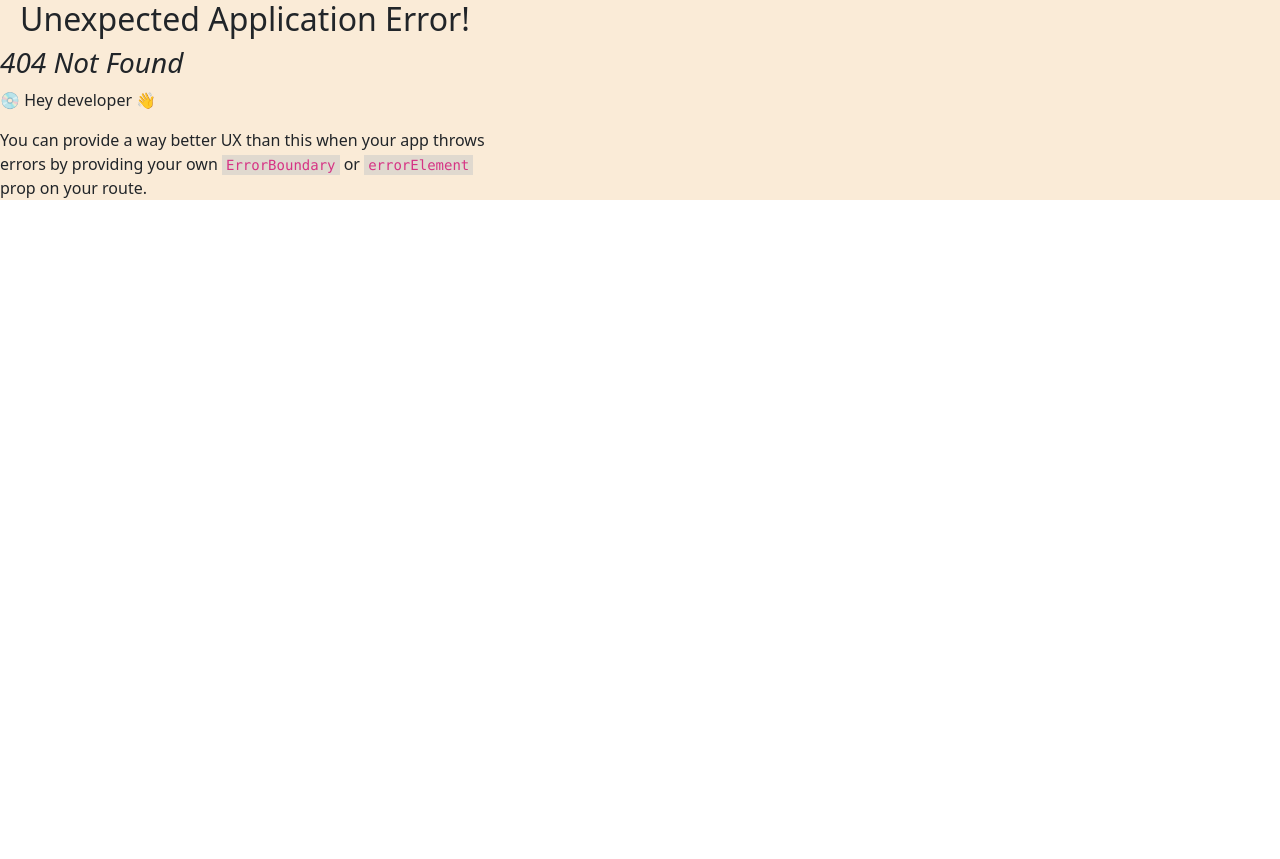
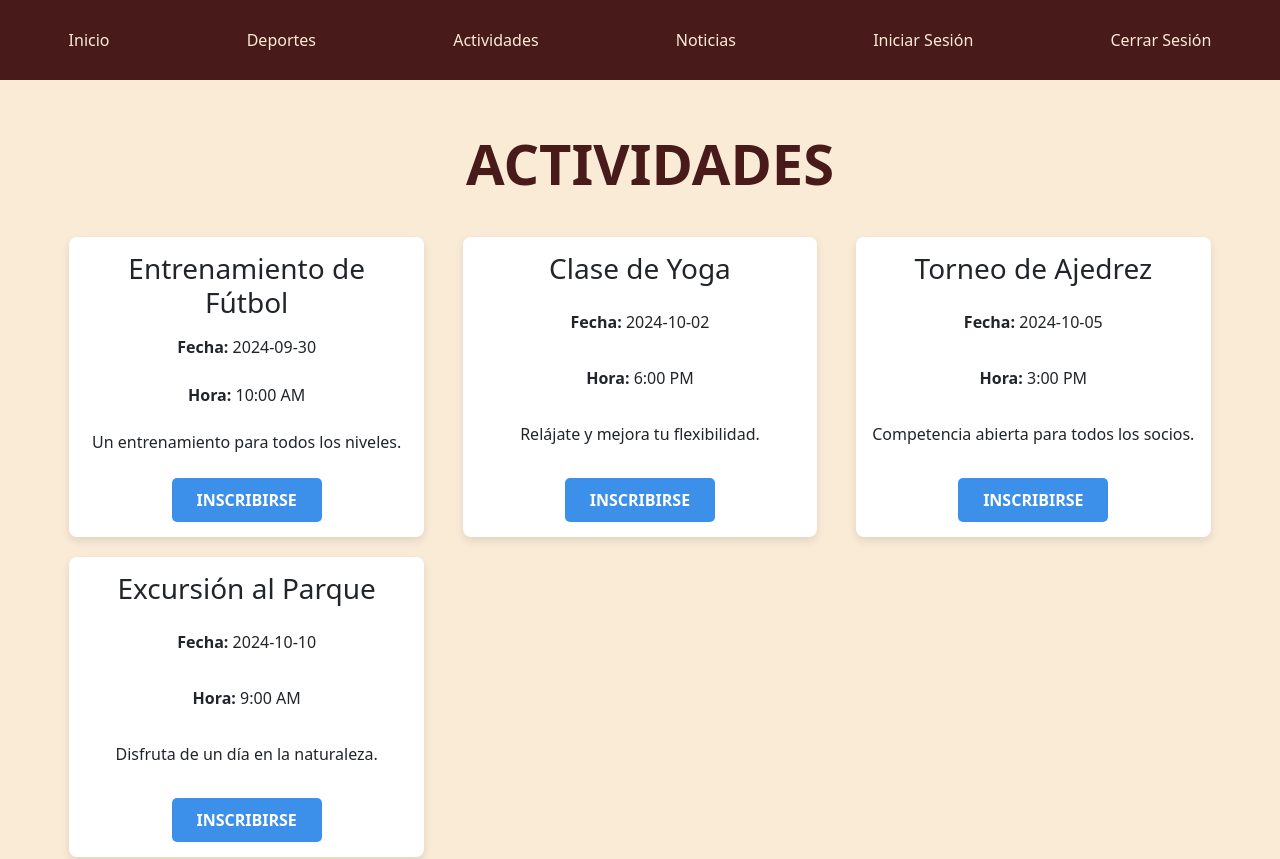
Before and after one commit to francocallegari/PPS-Club-Deportivo, a React (Vite) app in the folder React Frontend/Club-Deportivo/: page /activities in a window 1280 px wide. Before the commit this address had no page. Shown: the top 859 px of the page. Before the commit the page ends 800 px from the top, so only its background shows below. Built offline with nearby package versions, Linux system fonts and the light colour scheme.

Commit message:
created activities page

```diff
--- a/React Frontend/Club-Deportivo/src/App.jsx
+++ b/React Frontend/Club-Deportivo/src/App.jsx
@@ -8,6 +8,7 @@ import "bootstrap/dist/css/bootstrap.min.css";
 import Login from "./components/login/Login";
 import NewsGrid from "./components/newsGrid/NewsGrid";
 import NewsDetail from "./components/newsDetail/NewsDetail";
+import ActivitiesGrid from "./components/activitiesGrid/ActivitiesGrid";
 
 function App() {
   const router = createBrowserRouter([
@@ -59,6 +60,14 @@ function App() {
         </MainLayout>
       ),
     },
+    {
+      path: "/activities",
+      element: (
+        <MainLayout>
+          <ActivitiesGrid />
+        </MainLayout>
+      ),
+    },
   ]);
 
   return <RouterProvider router={router} />;
--- /dev/null
+++ b/React Frontend/Club-Deportivo/src/components/activitiesGrid/ActivitiesGrid.css
@@ -0,0 +1,17 @@
+.activities-grid {
+    display: grid;
+    grid-template-columns: repeat(auto-fill, minmax(300px, 1fr));
+    gap: 20px;
+    padding: 20px;
+    justify-items: center;
+    max-width: 1200px;
+    margin: auto;
+  }
+  .activities-title {
+    text-align: center;
+    font-size: 3.5rem;
+    margin-top: 50px;
+    margin-bottom: 20px;
+    font-weight: bold;
+    color: rgb(72, 26, 26);
+  }
--- /dev/null
+++ b/React Frontend/Club-Deportivo/src/components/activitiesGrid/ActivitiesGrid.jsx
@@ -0,0 +1,99 @@
+import React, { useState } from "react";
+import ActivityCard from "../activityCard/ActivityCard";
+import { Modal, Button } from "react-bootstrap";
+import "./ActivitiesGrid.css";
+
+const ActivitiesGrid = () => {
+  const [showModal, setShowModal] = useState(false);
+  const [selectedActivity, setSelectedActivity] = useState(null);
+
+  // Datos estáticos de ejemplo
+  const activities = [
+    {
+      id: 1,
+      title: "Entrenamiento de Fútbol",
+      date: "2024-09-30",
+      time: "10:00 AM",
+      description: "Un entrenamiento para todos los niveles.",
+      link: "/actividades/futbol-entrenamiento",
+    },
+    {
+      id: 2,
+      title: "Clase de Yoga",
+      date: "2024-10-02",
+      time: "6:00 PM",
+      description: "Relájate y mejora tu flexibilidad.",
+      link: "/actividades/clase-yoga",
+    },
+    {
+      id: 3,
+      title: "Torneo de Ajedrez",
+      date: "2024-10-05",
+      time: "3:00 PM",
+      description: "Competencia abierta para todos los socios.",
+      link: "/actividades/torneo-ajedrez",
+    },
+    {
+      id: 4,
+      title: "Excursión al Parque",
+      date: "2024-10-10",
+      time: "9:00 AM",
+      description: "Disfruta de un día en la naturaleza.",
+      link: "/actividades/excursion-parque",
+    },
+  ];
+
+  const handleSignUpClick = (activity) => {
+    setSelectedActivity(activity);
+    setShowModal(true);
+  };
+
+  const handleConfirm = () => {
+    console.log(`Inscrito en: ${selectedActivity.title}`);
+    setShowModal(false);
+    setSelectedActivity(null);
+  };
+
+  const handleCloseModal = () => {
+    setShowModal(false);
+    setSelectedActivity(null);
+  };
+
+  return (
+    <div>
+      <h2 className="activities-title">ACTIVIDADES</h2>
+      <div className="activities-grid">
+        {activities.map((activity) => (
+          <ActivityCard
+            key={activity.id}
+            title={activity.title}
+            date={activity.date}
+            time={activity.time}
+            description={activity.description}
+            link={activity.link}
+            onSignUp={() => handleSignUpClick(activity)}
+          />
+        ))}
+      </div>
+
+      <Modal show={showModal} onHide={handleCloseModal}>
+        <Modal.Header closeButton>
+          <Modal.Title>Confirmación</Modal.Title>
+        </Modal.Header>
+        <Modal.Body>
+          ¿Deseas inscribirte en "{selectedActivity?.title}"?
+        </Modal.Body>
+        <Modal.Footer>
+          <Button variant="secondary" onClick={handleCloseModal}>
+            Cancelar
+          </Button>
+          <Button variant="primary" onClick={handleConfirm}>
+            Sí, inscribirme
+          </Button>
+        </Modal.Footer>
+      </Modal>
+    </div>
+  );
+};
+
+export default ActivitiesGrid;
--- /dev/null
+++ b/React Frontend/Club-Deportivo/src/components/activityCard/ActivityCard.css
@@ -0,0 +1,35 @@
+ .activity-card {
+    background-color: #fff;
+    border-radius: 8px;
+    box-shadow: 0 4px 8px rgba(0, 0, 0, 0.1);
+    padding: 15px;
+    text-align: center;
+    height: 300px;
+    display: flex;
+    flex-direction: column;
+    justify-content: space-between;
+    width: 95%;
+  }
+
+  .btn-sign-up {
+    text-decoration: none;
+    background-color: #3d90e9;
+    color: white;
+    padding: 10px;
+    width: 150px;
+    border-radius: 5px;
+    font-weight: bold;
+    font-size: 1rem;
+    transition: transform 0.3s ease, background-color 0.3s ease;
+    border: none;
+    margin: 0 auto;
+  }
+
+  .btn-sign-up:hover {
+    background-color: #71aef0;
+  }
+
+  .btn-sign-up:focus {
+    outline: none;
+    box-shadow: none;
+  }
--- /dev/null
+++ b/React Frontend/Club-Deportivo/src/components/activityCard/ActivityCard.jsx
@@ -0,0 +1,19 @@
+import React from "react";
+import "./ActivityCard.css";
+import { Button } from "react-bootstrap";
+
+const ActivityCard = ({ title, date, time, description, onSignUp }) => {
+  return (
+    <div className="activity-card">
+      <h3>{title}</h3>
+      <p><strong>Fecha:</strong> {date}</p>
+      <p><strong>Hora:</strong> {time}</p>
+      <p>{description}</p>
+      <Button className="btn-sign-up" onClick={onSignUp}>
+        INSCRIBIRSE
+      </Button>
+    </div>
+  );
+};
+
+export default ActivityCard;
--- a/React Frontend/Club-Deportivo/src/components/newsGrid/NewsGrid.css
+++ b/React Frontend/Club-Deportivo/src/components/newsGrid/NewsGrid.css
@@ -1,8 +1,8 @@
 .news-title {
-  text-align: center; /* Centra el texto horizontalmente */
-  font-size: 3.5rem; /* Aumenta el tamaño de la fuente */
+  text-align: center;
+  font-size: 3.5rem;
   margin-top: 50px;
-  margin-bottom: 20px; /* Agrega margen debajo del título */
+  margin-bottom: 20px;
   font-weight: bold;
   color: rgb(72, 26, 26);
 }
```
